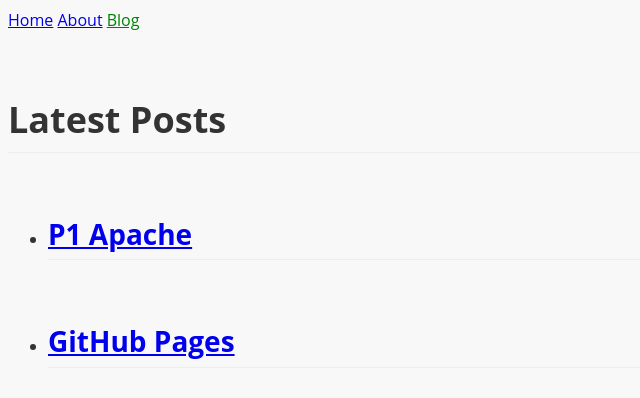
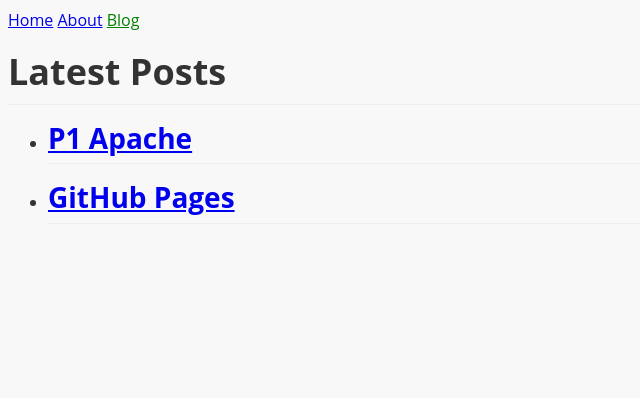
Before and after one commit to patrickcampillo/patrickcampilloc, a Jekyll site: the page built from blog.html, in a window 1280 px wide. Shown: the top 398 px of the page, without its empty margins (0-640 px from the left). Built offline with Jekyll 4.4.1, drawn with Linux system fonts in a browser that asks for light colours.

Commit message:
Update styles.css

```diff
--- a/assets/css/styles.css
+++ b/assets/css/styles.css
@@ -14,7 +14,7 @@
 
 h1, h2, h3, h4, h5, h6 {
 	position: relative;
-	margin-top: 4rem;
+	margin-top: 1rem;
 	margin-bottom: 1rem;
 	font-weight: bold;
 	line-height: 1.4;
@@ -27,6 +27,7 @@
 	border-bottom: 1px solid rgb(238, 238, 238);
 }
 h2 {
+	padding-top 2em;
 	padding-bottom: 0.3em;
 	font-size: 1.75em;
 	line-height: 1.225;
```
